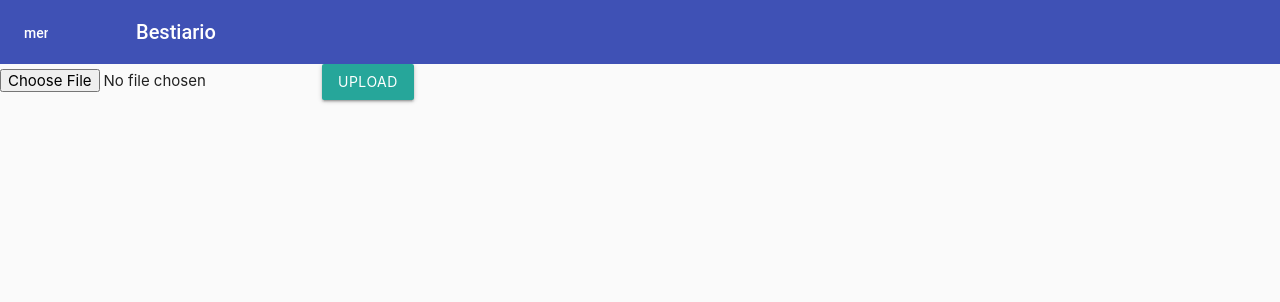
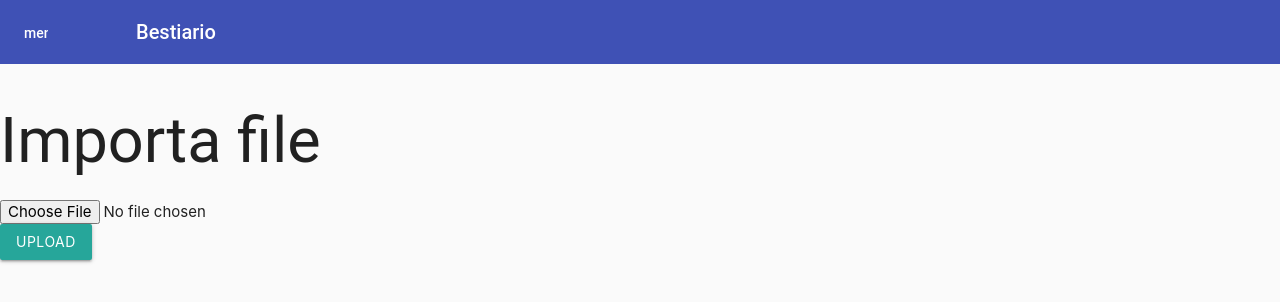
Before and after one commit to Danyfv/Bestiario, an Angular app in the folder bestiario/: page /importazione-file in a window 1280 px wide. Shown: the top 302 px of the page. Built offline with nearby package versions, Linux system fonts and the light colour scheme.

Commit message:
modifica pagina di importazione

```diff
--- a/bestiario/src/app/importazione-file/importazione-file.component.html
+++ b/bestiario/src/app/importazione-file/importazione-file.component.html
@@ -1,5 +1,7 @@
 
+<h1>Importa file</h1>
 
 <input type="file" style="display: inline-block;" (change)="incomingfile($event)" placeholder="Upload file" accept=".xlsx">
 
+<br>
 <button type="button" class="btn btn-info" (click)="Upload()" >Upload</button>
```
